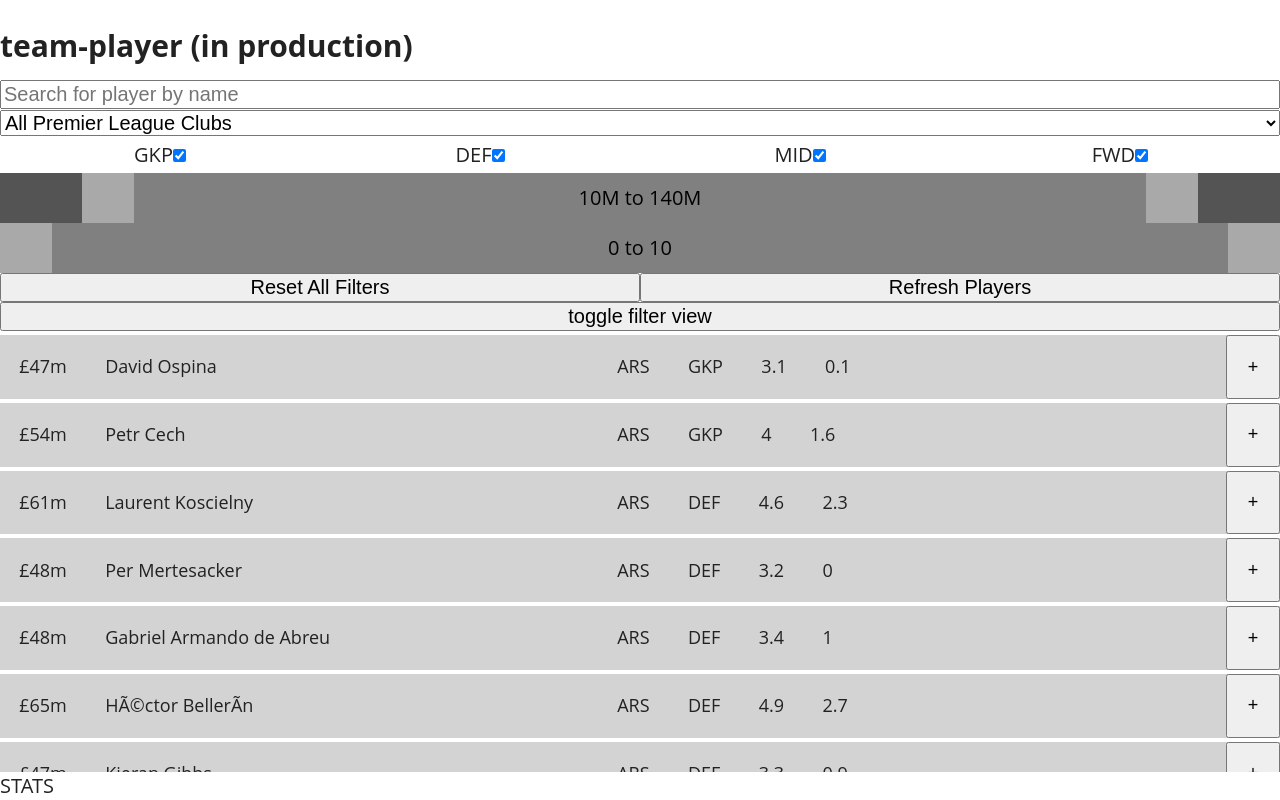
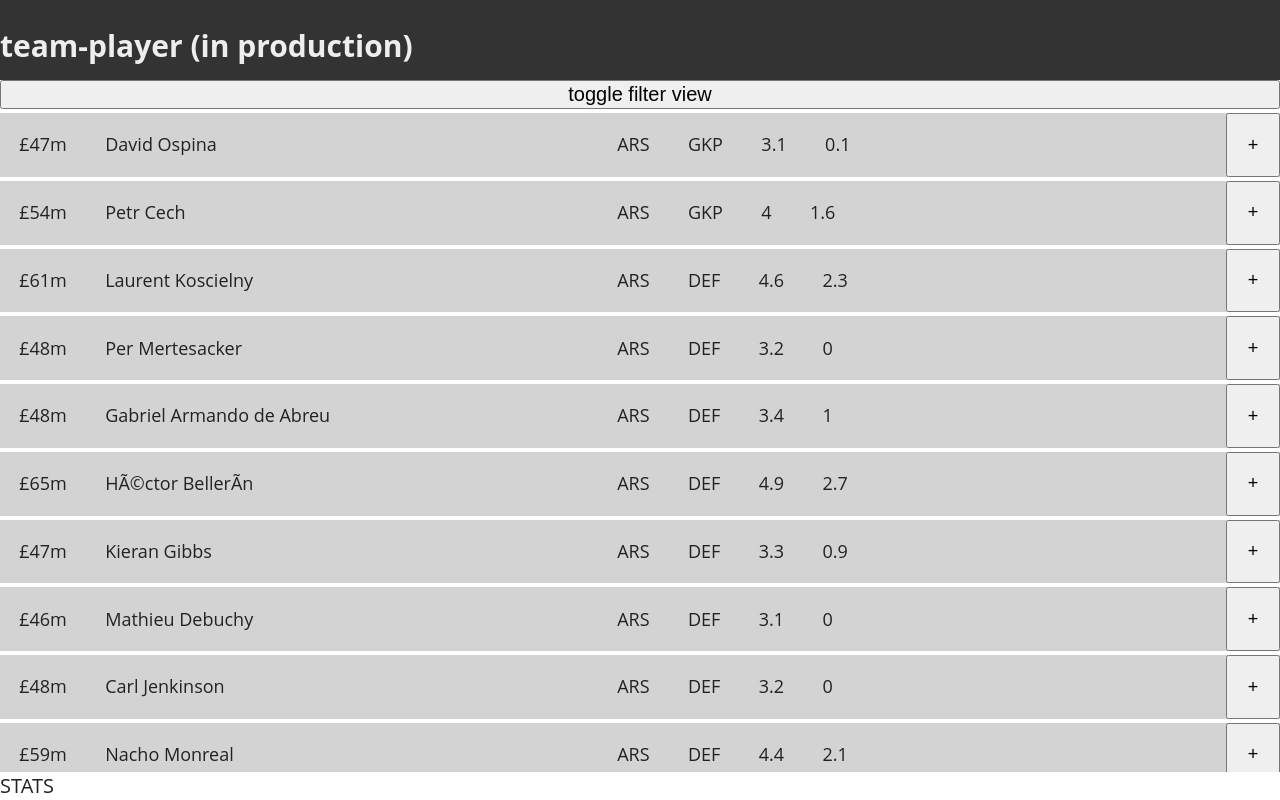
Before and after one commit to rycu/team-player, a React (Create React App) app: page / in a window 1280 px wide. Built offline with nearby package versions, Linux system fonts and the light colour scheme.

Commit message:
filter slide toggle added (defaults to hidden)

```diff
--- a/src/components/PlayerRows.js
+++ b/src/components/PlayerRows.js
@@ -88,6 +88,7 @@
 
 					return (this.displayRow(player, rank) && i <= rowsPerRender) ?
 						<Row
+							key={i}
 							playerId={player.id}
 							fullName={player.first_name + ' ' + player.second_name}
 							cost={player.now_cost}
--- a/src/containers/App.js
+++ b/src/containers/App.js
@@ -6,7 +6,52 @@
 import FiltersContainer from './FiltersContainer'
 import PlayerListContainer from './PlayerListContainer'
 import PitchContainer from './PitchContainer'
-import Button from '../components/Button';
+import Button from '../components/Button'
+import Transition from 'react-transition-group/Transition'
+
+
+let filtersHeight = 0;
+
+class FilterSlide2 extends Component {
+
+  componentDidMount() {
+    filtersHeight = document.getElementById('player-filters').clientHeight
+  }
+
+  render(){
+
+    console.log(filtersHeight);
+
+    const duration = 300;
+
+    const defaultStyle = {
+      transition: `margin-top ${duration}ms ease-in-out`,
+      marginTop: `-${filtersHeight}px`,
+      overflow: 'hidden'
+    }
+
+    const transitionStyles = {
+      entering: { marginTop: 0 },
+      entered:  { marginTop: 0 },
+    };
+
+    return(
+
+      <Transition in={this.props.in} timeout={duration}>
+        {(state) => (
+          <div style={{
+            ...defaultStyle,
+            ...transitionStyles[state]
+          }}>
+            {this.props.children}
+          </div>
+        )}
+      </Transition>
+    );
+  }
+}
+
+
 
 class App extends Component {
   static propTypes = {
@@ -33,7 +78,9 @@
   }
 
   handleFilterViewToggleClick = e => {
-    console.log('HIT');
+    this.setState({show: !this.state.show})
+
+
   }
 
   rowsPerRender = 30
@@ -42,8 +89,8 @@
 
     //INFINITE SCROLL
 
-    let boxHight = document.getElementById(e.target.id).clientHeight;
-    let offset = (Number(e.target.scrollHeight)-Number(boxHight));
+    let boxHeight = document.getElementById(e.target.id).clientHeight;
+    let offset = (Number(e.target.scrollHeight)-Number(boxHeight));
 
     if (e.target.scrollTop >= (offset-(offset/10))) {
       this.rowsPerRender += 15;
@@ -52,12 +99,24 @@
   }
 
 
+  state = {
+  show:false
+  }
+
   render() {
     const {clubs, isFetchingClub, positions, isFetchingPosition, players, isFetchingPlayers} = this.props
 
     return (
 		<div>
+
+
+
+
+
 			<Header />
+
+
+
 
       <div className="drafts">
 
@@ -65,13 +124,15 @@
 
         <div className="player-selection">
 
-          <div className="player-filters" style={{ opacity: (isFetchingClub || isFetchingPosition) ? 0.2 : 1 }}>
+          <div  id="player-filters" className={"player-filters"} style={{ opacity: (isFetchingClub || isFetchingPosition) ? 0.2 : 1 }}>
+            <FilterSlide2 in={this.state.show}>
               <FiltersContainer
                 positions={positions}
                 clubs={clubs}
                 onClick={() => this.handlePlayerRefreshClick}
                 isFetching={isFetchingPlayers}
               />
+            </FilterSlide2>
           </div>
           <Button
             clickFunc={this.handleFilterViewToggleClick}
--- a/src/main.css
+++ b/src/main.css
@@ -492,7 +492,12 @@
   width: 1px; }
 
 .header {
-  height: 4em; }
+  height: 4em;
+  z-index: 100;
+  position: fixed;
+  background-color: #333;
+  color: #eee;
+  width: 100%; }
 
 .drafts {
   position: absolute;
@@ -523,7 +528,8 @@
 
 .player-filters__position ul {
   padding: 0;
-  margin: 0.2em 0; }
+  margin: 0.2em 0;
+  height: 1.8em; }
 
 .player-filters__position li {
   display: inline-block;
--- a/src/sass/layout/_filters.scss
+++ b/src/sass/layout/_filters.scss
@@ -20,6 +20,7 @@
 	ul{
 		padding:0;
 		margin: 0.2em 0;
+		height:1.8em;
 	}
 
 	li{
--- a/src/sass/layout/_header.scss
+++ b/src/sass/layout/_header.scss
@@ -1,4 +1,9 @@
 .header{
 
 	height: 4em;
+	z-index: 100;
+    position: fixed;
+   	background-color: #333;
+   	color: #eee;
+    width: 100%;
 }
```
Lines whose indentation alone changed are shown as unchanged.
